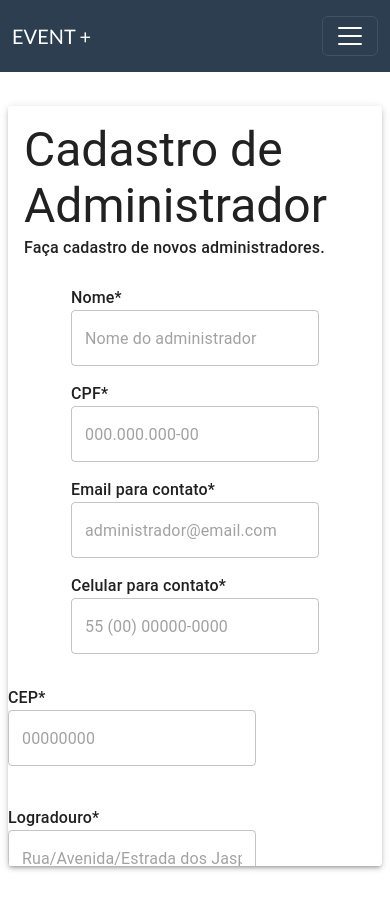
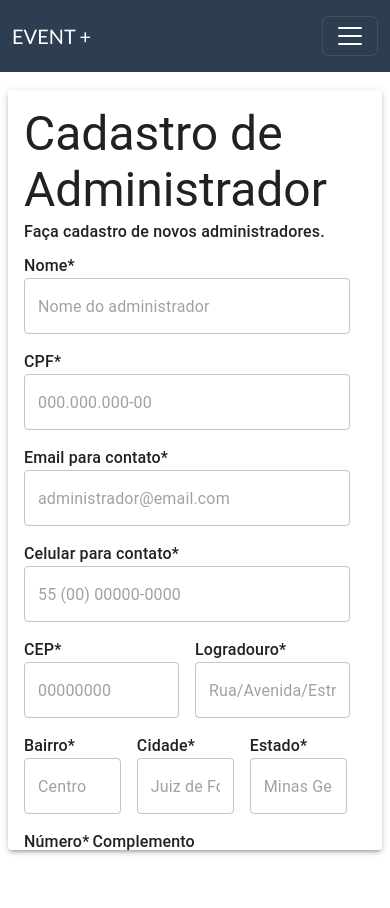
Before and after one commit to SophiaMFerreira/SistemaEventos, a React (Create React App) app: page /cadastro-administrador/1 in a window 390 px wide. Built offline with nearby package versions, Linux system fonts and the light colour scheme; no server answers.

Commit message:
style: responsive registers

```diff
--- a/src/components/form-inputsEndereco.jsx
+++ b/src/components/form-inputsEndereco.jsx
@@ -10,45 +10,39 @@ function InputsEndereco({cep, setCep,
                         numero, setNumero,
                         complemento, setComplemento}) {
     return (
-    <Grid container direction="row" sx={{justifyContent: "center", alignItems: "center", mt: 2}}>
-        <Grid item size={10}>
-              <Grid container spacing={2} sx={{ display: "flex", flexDirection: "row", justifyContent: "space-between", }}>
-                  <Grid item size={6}>
+     <Grid container size={12} sx={{width: "100%", pr: 2,}} direction={"column"}>
+        <Grid container size={12} sx={{ mb: 2, mx: 2, width: "100%"}} direction={"row"}>
+            <Grid size={6} spacing={2} sx={{ width: "100%", boxSizing: "border-box", maxWidth: "50%", pr: 2,}}>
                 <Typography variant="body1" className="label">CEP*</Typography>
-                      <TextField name="cep" placeholder="00000000" value={cep} onChange={(e) => setCep(e.target.value)} required fullWidth sx={{ mb: 3, }}/>
+                <TextField name="cep" placeholder="00000000" value={cep} onChange={(e) => setCep(e.target.value)} required fullWidth/>
             </Grid>
-                  <Grid item size={6}>
+            <Grid size={6} spacing={2} sx={{ width: "100%", boxSizing: "border-box", maxWidth: "50%", pr: 2,}}>
                 <Typography variant="body1" className="label">Logradouro*</Typography>
-                      <TextField name="logradouro" placeholder="Rua/Avenida/Estrada dos Jaspes" value={logradouro} onChange={(e) => setLogradouro(e.target.value)} required fullWidth sx={{ mb: 3, }}/>
+                <TextField name="logradouro" placeholder="Rua/Avenida/Estrada dos Jaspes" value={logradouro} onChange={(e) => setLogradouro(e.target.value)} required fullWidth />
             </Grid>
         </Grid>
+        <Grid container size={12} sx={{ mb: 2, mx: 2, width: "100%"}} direction={"row"}>
+            <Grid size={4} spacing={2} sx={{ width: "100%", boxSizing: "border-box", maxWidth: "33%", pr: 2,}}>
+                <Typography variant="body1" className="label">Bairro*</Typography>
+                <TextField name="bairro" placeholder="Centro" value={bairro} onChange={(e) => setBairro(e.target.value)} required fullWidth/>
             </Grid>
-        <Grid item size={10}>
-              <Grid container spacing={2} sx={{ display: "flex", flexDirection: "row", justifyContent: "space-between", }}>
-                  <Grid item size={4}>
-                      <Typography variant="body1" className="label">Bairro*</Typography>
-                      <TextField name="bairro" placeholder="Centro" value={bairro} onChange={(e) => setBairro(e.target.value)} required fullWidth sx={{ mb: 3, }}/>
+            <Grid size={4} spacing={2} sx={{ width: "100%", boxSizing: "border-box", maxWidth: "33%", pr: 2,}}>
+                <Typography variant="body1" className="label">Cidade*</Typography>
+                <TextField name="cidade" placeholder="Juiz de Fora" value={cidade} onChange={(e) => setCidade(e.target.value)} required fullWidth/>
             </Grid>
-                  <Grid item size={4}>
-                      <Typography variant="body1" className="label">Cidade*</Typography>
-                      <TextField name="cidade" placeholder="Juiz de Fora" value={cidade} onChange={(e) => setCidade(e.target.value)} required fullWidth sx={{ mb: 3, }}/>
-                  </Grid>
-                  <Grid item size={4}>
+            <Grid size={4} spacing={2} sx={{ width: "100%", boxSizing: "border-box", maxWidth: "33%", pr: 2,}}>
                 <Typography variant="body1" className="label">Estado*</Typography>
-                      <TextField name="estado" placeholder="Minas Gerais" value={estado} onChange={(e) => setEstado(e.target.value)} required fullWidth sx={{ mb: 3, }}/>
+                <TextField name="estado" placeholder="Minas Gerais" value={estado} onChange={(e) => setEstado(e.target.value)} required fullWidth/>
             </Grid>
         </Grid>
+        <Grid container size={12} sx={{ mb: 2, mx: 2, width: "100%"}} direction={"row"}>
+            <Grid size={2} spacing={2} sx={{ width: "100%", boxSizing: "border-box", maxWidth: "20%", pr: 2,}}>
+                <Typography variant="body1" className="label">Número*</Typography>
+                <TextField name="numero" placeholder="180" value={numero} onChange={(e) => setNumero(e.target.value)} required fullWidth/>
             </Grid>
-        <Grid item size={10}>
-              <Grid container spacing={2} sx={{ display: "flex", flexDirection: "row", justifyContent: "space-between", }}>
-                  <Grid item size={2}>
-                      <Typography variant="body1" className="label">Número*</Typography>
-                      <TextField name="numero" placeholder="180" value={numero} onChange={(e) => setNumero(e.target.value)} required fullWidth sx={{ mb: 3, }}/>
-                  </Grid>
-                  <Grid item size={10}>
+            <Grid size={6} spacing={2} sx={{ width: "100%", boxSizing: "border-box", maxWidth: "80%", pr: 2,}}>
                 <Typography variant="body1" className="label">Complemento</Typography>
-                      <TextField name="complemento" placeholder="Casa A" value={complemento} onChange={(e) => setComplemento(e.target.value)} required fullWidth sx={{ mb: 3, }}/>
-                  </Grid>
+                <TextField name="complemento" placeholder="Casa A" value={complemento} onChange={(e) => setComplemento(e.target.value)} required fullWidth/>
             </Grid>
         </Grid>
     </Grid>
--- a/src/components/form-inputsSenha.jsx
+++ b/src/components/form-inputsSenha.jsx
@@ -6,14 +6,14 @@ function InputsSenha({senha, setSenha, confirmarSenha, setConfirmarSenha}) {
   const validacao = (senha !== confirmarSenha && confirmarSenha !== "");
 
   return (
-    <Grid item size={10}>
-        <Grid item size={12} spacing={2}>
+    <Grid container size={12} sx={{width: "100%"}} direction={"row"}>
+        <Grid size={12} sx={{ mb: 2, mx: 2, width: "100%"}}>
               <Typography variant="body1" className="label">Senha*</Typography>
-              <TextField name="senha" type="password" placeholder="********" value={senha} error={validacao} onChange={(e) => setSenha(e.target.value)} required fullWidth sx={{ mb: 3, }}/>
+              <TextField name="senha" type="password" placeholder="********" value={senha} error={validacao} onChange={(e) => setSenha(e.target.value)} required fullWidth/>
         </Grid>
-        <Grid item size={12} spacing={2}>
+        <Grid size={12} sx={{ mb: 2, mx: 2, width: "100%"}}>
               <Typography variant="body1" className="label">Confirmar senha*</Typography>
-              <TextField name="confirmarSenha" type="password" placeholder="********" value={confirmarSenha} onChange={(e) => setConfirmarSenha(e.target.value)} error={validacao} helperText={validacao ? "As senhas não coincidem" : ""} required fullWidth sx={{ mb: 3, }}/>
+              <TextField name="confirmarSenha" type="password" placeholder="********" value={confirmarSenha} onChange={(e) => setConfirmarSenha(e.target.value)} error={validacao} helperText={validacao ? "As senhas não coincidem" : ""} required fullWidth/>
         </Grid>
     </Grid>
   );
--- a/src/views/cadastro-administrador.jsx
+++ b/src/views/cadastro-administrador.jsx
@@ -100,28 +100,26 @@ function CadastroAdministrador(){
   }
 
   return (
-    <Grid container direction="column" sx={{ minHeight: "100vh", width: "100%", overflow: "hidden", justifyContent: "center", alignItems: "flex-start", mt: 8, boxSizing: "border-box", px: { xs: 1, sm: 3 } }} >
+    <Grid container direction="column" sx={{ mt: 6, minHeight: "100vh", width: "100%", overflow: "hidden", justifyContent: "center", alignItems: "center", px: { xs: 1, sm: 3 } }} >
         <Paper elevation={3} sx={{ width: "100%", maxWidth: 900, maxHeight: "90vh", overflowY: "auto", p: { xs: 2, sm: 4 }}}>
             <Typography component="h1" variant="h3">{acao} de Administrador</Typography>
             <Typography variant="subtitle1" className="label" sx={{ mb: 3 }}>{mensagem} administradores.</Typography>
-            <Grid container component="form" onSubmit={save} noValidate spacing={2} sx={{ justifyContent: "center", alignItems: "stretch"}}>
-                <Grid item size={10} direction="column">
-                    <Grid item xs={12} md={10}>
+             <Grid container component="form" onSubmit={save} noValidate spacing={2} >
+                  <Grid size={12} sx={{ mb: 2, mx: 2, width: "100%"}}>
                       <Typography variant="body1" className="label">Nome*</Typography>
-                        <TextField name="nome" placeholder="Nome do administrador" value={nome} onChange={(e) => setNomeAdministrador(e.target.value)}  required fullWidth sx={{ mb: 2 }}/>
+                      <TextField name="nome" placeholder="Nome do administrador" value={nome} onChange={(e) => setNomeAdministrador(e.target.value)}  required fullWidth />
                   </Grid>
-                    <Grid item xs={12} md={10}>
+                  <Grid size={12} sx={{ mb: 2, mx: 2, width: "100%"}}>
                       <Typography variant="body1" className="label">CPF*</Typography>
-                        <TextField name="cpf" placeholder="000.000.000-00" value={cpf} onChange={(e) => setCpfAdministrador(e.target.value)}  required fullWidth sx={{ mb: 2 }}/>
+                      <TextField name="cpf" placeholder="000.000.000-00" value={cpf} onChange={(e) => setCpfAdministrador(e.target.value)}  required fullWidth/>
                   </Grid>
-                    <Grid item xs={12} md={10}>
+                  <Grid size={12} sx={{ mb: 2, mx: 2, width: "100%"}}>
                       <Typography variant="body1" className="label">Email para contato*</Typography>
-                        <TextField name="email" placeholder="administrador@email.com" type="email" value={email} onChange={(e) => setEmailAdministrador(e.target.value)}  required fullWidth sx={{ mb: 2 }}/>
+                      <TextField name="email" placeholder="administrador@email.com" type="email" value={email} onChange={(e) => setEmailAdministrador(e.target.value)}  required fullWidth/>
                   </Grid>
-                    <Grid item xs={12} md={10}>
+                  <Grid size={12} sx={{ mb: 2, mx: 2, width: "100%"}}>
                       <Typography variant="body1" className="label">Celular para contato*</Typography>
-                        <TextField name="celular" placeholder="55 (00) 00000-0000" value={celular} onChange={(e) => setCelular(e.target.value)}  required fullWidth sx={{ mb: 2 }}/>
-                    </Grid>
+                      <TextField name="celular" placeholder="55 (00) 00000-0000" value={celular} onChange={(e) => setCelular(e.target.value)}  required fullWidth/>
                   </Grid>
             <InputsEndereco cep={cep} setCep={setCep}
                             logradouro={logradouro} setLogradouro={setLogradouro}
```
Also changed, not shown: src/views/cadastro-porteEvento.jsx (+16 -16 lines), src/views/cadastro-tipoEvento.jsx (+9 -9 lines), src/views/cadastro-usuarioCNPJ.jsx (+20 -20 lines), src/views/cadastro-usuarioCPF.jsx (+15 -17 lines). Lines whose indentation alone changed are shown as unchanged.
